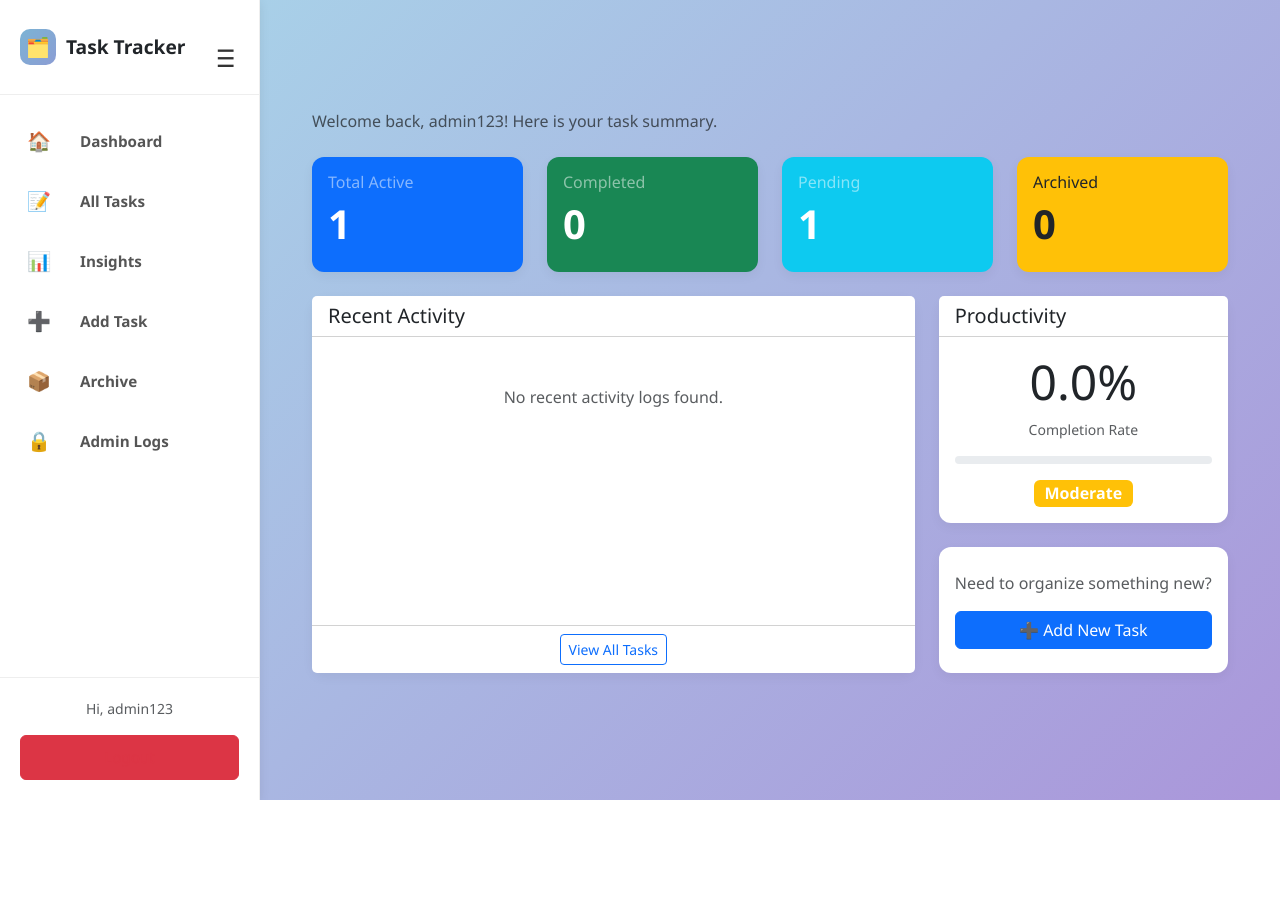
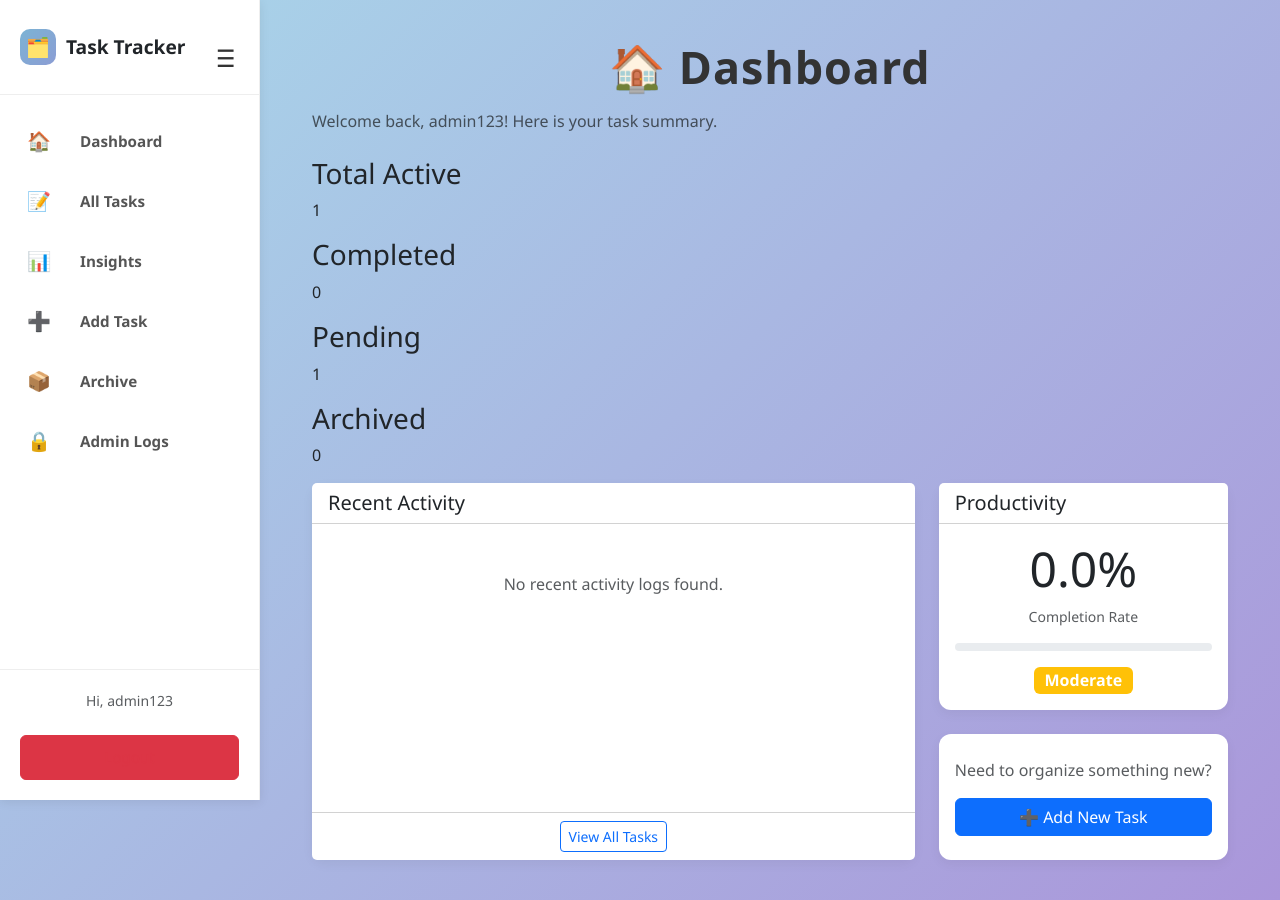
Before and after one commit to aggolosinoofficial-ops/task-tracker-by-ag-golosino, a Flask app: page / in a window 1280 px wide. Before the commit the page ends 800 px from the top, so only its background shows below. Run offline with Flask 3, Linux system fonts and the light colour scheme; a user stored in the database is signed in; some libraries are stand-ins or nearby versions.

Commit message:
bug update 3.0

```diff
--- a/app.py
+++ b/app.py
@@ -48,8 +48,18 @@ def handle_csrf_error(e):
 @app.route('/')
 @login_required
 def index():
-    stats = task_service.get_dashboard_stats(current_user.id)
-    recent_activity = activity_service.get_recent_logs(limit=5) or []
+    try:
+        stats = task_service.get_dashboard_stats(current_user.id)
+    except Exception as e:
+        print(f"[Dashboard] Error calculating stats: {e}")
+        stats = {'total': 0, 'completed': 0, 'pending': 0, 'archived': 0, 'completion_rate': 0}
+
+    try:
+        recent_activity = activity_service.get_recent_logs(limit=5) or []
+    except Exception as e:
+        print(f"[Dashboard] Error loading activity: {e}")
+        recent_activity = []
+
     return render_template('dashboard.html', stats=stats, activities=recent_activity)
 
 @app.route('/login', methods=['GET', 'POST'])
--- a/auth_service.py
+++ b/auth_service.py
@@ -31,7 +31,9 @@ class AuthService:
             return None
 
         # Normalize username to lowercase for the search to prevent case-sensitivity issues
-        users = self.xml.find_all(self.filename, "//user[username=$u]", u=username.lower())
+        # Use normalize-space to handle any stray tabs or newlines in the XML file
+        users = self.xml.find_all(self.filename, "//user[normalize-space(username)=$u]", u=username.lower().strip())
+
         if not users:
             print(f"[AuthService] Login failed: User '{username}' not found in XML.")
             return None
--- a/static/style.css
+++ b/static/style.css
@@ -156,13 +151,14 @@ body.dark-mode .side-icon {
 
 .sidebar-footer {
     margin-top: auto;
-    padding: 12px 10px; /* Keep original */
-    border-top: 1px solid rgba(124, 179, 212, 0.35); /* Keep original for now, or make a variable */
+    padding: 12px 10px;
+    border-top: 1px solid rgba(124, 179, 212, 0.35);
     transition: border-color 0.3s ease;
+    display: flex;
+    flex-direction: column;
+    gap: 8px;
 }
-body.dark-mode .sidebar-footer {
-    border-top: 1px solid rgba(0, 255, 255, 0.2); /* Dark mode specific */
-}
+
 .logout-btn {
     width: 100%;
     background-color: #dc3545;
@@ -307,18 +303,29 @@ body.dark-mode .sidebar-footer {
     transition: background 0.3s ease, box-shadow 0.3s ease, color 0.3s ease;
 }
 h1 {
-    text-align: center; /* Keep original */
-    background: linear-gradient(135deg, var(--accent-color) 0%, var(--accent-hover) 100%); /* Use variables */
+    text-align: center;
+    color: #333; /* Fallback for visibility */
+    background: linear-gradient(135deg, #6ba3d4 0%, #8b9dd4 100%);
     -webkit-background-clip: text;
-    -webkit-text-fill-color: transparent;
     background-clip: text;
     font-size: 2.8em;
     font-weight: 700;
     letter-spacing: 1px;
     margin-bottom: 15px;
-    margin-top: 0;
     transition: background 0.3s ease;
 }
+
+/* Fix for Invisible Login Title */
+.login-container h1, .login-box h1 {
+    -webkit-text-fill-color: #333 !important;
+    color: #333 !important;
+}
+
+body.dark-mode h1 {
+    -webkit-text-fill-color: #ffffff !important;
+    color: #ffffff !important;
+}
+
 /* Form Styles */
 form {
     display: flex;
--- a/templates/dashboard.html
+++ b/templates/dashboard.html
@@ -7,38 +7,22 @@
 </div>
 
 <!-- Stats Summary -->
-<div class="row g-4 mb-4">
-    <div class="col-md-3">
-        <div class="card bg-primary text-white h-100">
-            <div class="card-body">
-                <h6 class="card-title text-white-50">Total Active</h6>
-                <h2 class="display-6 fw-bold">{{ stats.total|default(0) }}</h2>
-            </div>
-        </div>
+<div class="summary-cards">
+    <div class="summary-card">
+        <h3>Total Active</h3>
+        <p id="total-count">{{ stats.total|default(0) }}</p>
     </div>
-    <div class="col-md-3">
-        <div class="card bg-success text-white h-100">
-            <div class="card-body">
-                <h6 class="card-title text-white-50">Completed</h6>
-                <h2 class="display-6 fw-bold">{{ stats.completed|default(0) }}</h2>
-            </div>
-        </div>
+    <div class="summary-card">
+        <h3>Completed</h3>
+        <p id="completed-count">{{ stats.completed|default(0) }}</p>
     </div>
-    <div class="col-md-3">
-        <div class="card bg-info text-white h-100">
-            <div class="card-body">
-                <h6 class="card-title text-white-50">Pending</h6>
-                <h2 class="display-6 fw-bold">{{ stats.pending|default(0) }}</h2>
-            </div>
-        </div>
+    <div class="summary-card">
+        <h3>Pending</h3>
+        <p id="pending-count">{{ stats.pending|default(0) }}</p>
     </div>
-    <div class="col-md-3">
-        <div class="card bg-warning text-dark h-100">
-            <div class="card-body">
-                <h6 class="card-title text-dark-50">Archived</h6>
-                <h2 class="display-6 fw-bold">{{ stats.archived|default(0) }}</h2>
-            </div>
-        </div>
+    <div class="summary-card">
+        <h3>Archived</h3>
+        <p id="archived-count">{{ stats.archived|default(0) }}</p>
     </div>
 </div>
 
--- a/templates/login.html
+++ b/templates/login.html
@@ -18,7 +18,7 @@
         }
 
         .container {
-            background: rgb(99, 61, 238);
+            background: rgb(255, 255, 255);
             padding: 48px;
             border-radius: 12px;
             box-shadow: 0 20px 60px rgba(0, 0, 0, 0.15);
--- a/xml_service.py
+++ b/xml_service.py
@@ -54,7 +54,12 @@ class XMLService:
             root = etree.Element(filename)
             tree = etree.ElementTree(root)
         else:
-            tree = etree.parse(xml_path)
+            try:
+                tree = etree.parse(xml_path)
+            except etree.XMLSyntaxError as e:
+                print(f"[XMLService] Critical: {xml_path} is malformed: {e}. Falling back to empty tree.")
+                root = etree.Element(filename)
+                tree = etree.ElementTree(root)
 
         # Update Cache
         self._cache[filename] = tree
@@ -72,14 +77,18 @@ class XMLService:
         if not os.path.exists(xml_path) or os.path.getsize(xml_path) == 0:
             return
 
-        context = etree.iterparse(xml_path, events=('end',), tag=tag_name)
-        for event, elem in context:
-            yield elem
-            elem.clear()
-            parent = elem.getparent()
-            if parent is not None:
-                while elem.getprevious() is not None:
-                    del parent[0]
+        try:
+            context = etree.iterparse(xml_path, events=('end',), tag=tag_name)
+            for event, elem in context:
+                yield elem
+                elem.clear()
+                parent = elem.getparent()
+                if parent is not None:
+                    while elem.getprevious() is not None:
+                        del parent[0]
+        except etree.XMLSyntaxError as e:
+            print(f"[XMLService] Error parsing {xml_path}: {e}. Returning empty iterator.")
+            return
 
     def _lock_file(self, path):
         """Internal helper to lock a file for writing."""
@@ -104,7 +113,7 @@ class XMLService:
                 parser = etree.XMLParser(schema=self._schemas[filename])
                 etree.fromstring(xml_string, parser)
             except etree.DocumentInvalid as e:
-                error_msg = e.error_log.filter_from_errors()[0].message if e.error_log else "Unknown validation error"
+                error_msg = str(e.error_log.filter_from_errors()[0]) if e.error_log else "Unknown validation error"
                 return False, f"Validation failed: {error_msg}"
             except Exception as e:
                 return False, f"Validation error: {str(e)}"
```
Also changed, not shown: other parts of static/style.css (+94 -19 lines), static/script.js (+15 -2 lines), static/ui.js (+55 -3 lines).
